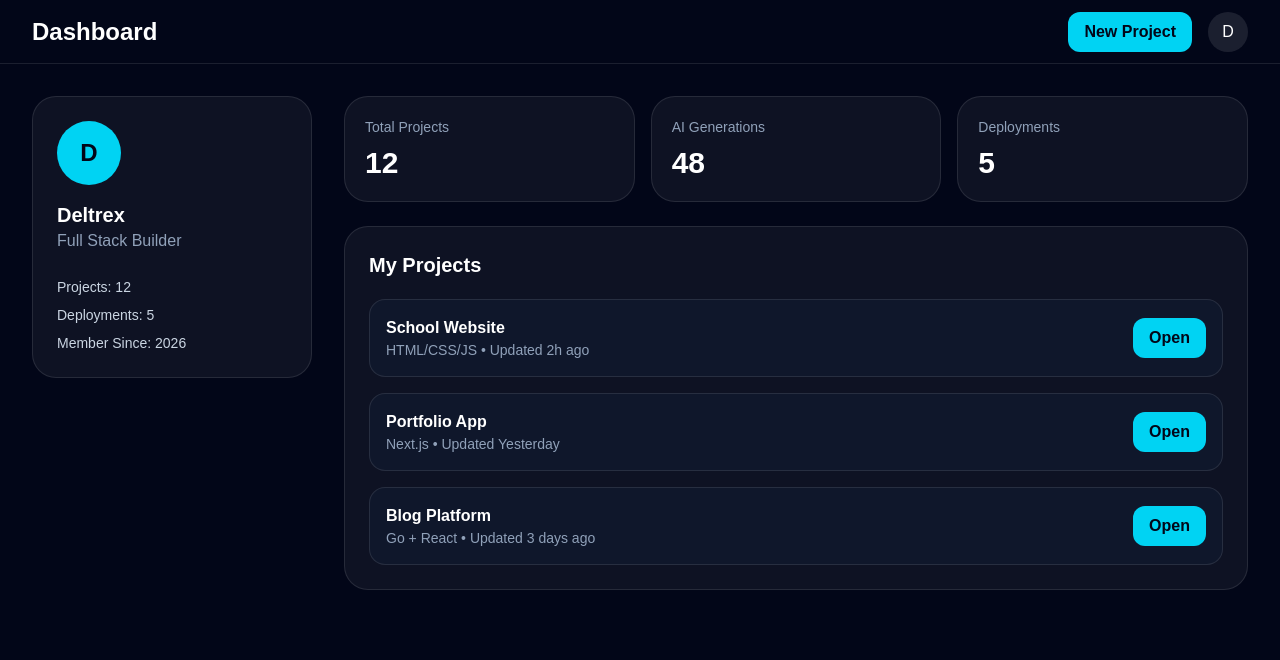
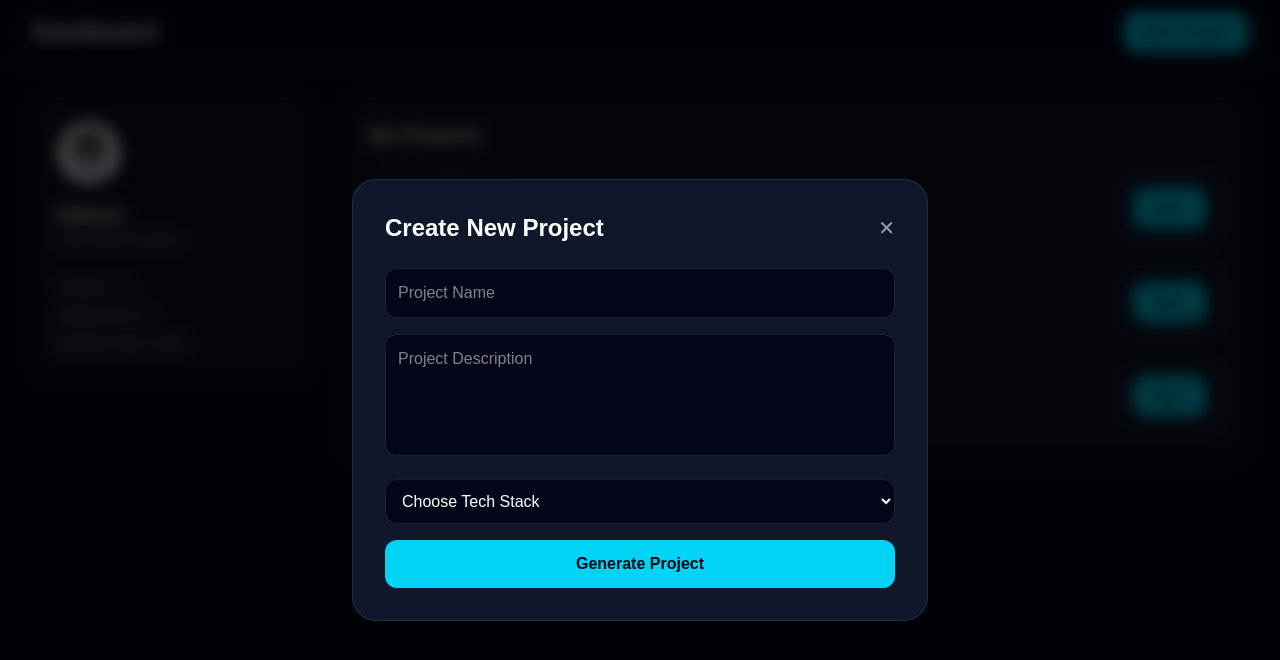
Before and after one commit to deltrexgg/ai-code-editor, a Next.js app: page /dashboard in a window 1280 px wide. Both pictures are taken after a click on the button "New Project". Shown: the top 660 px of the page. Built offline with nearby package versions, Linux system fonts and the light colour scheme.

Commit message:
file structure generation

```diff
--- a/app/code/page.tsx
+++ b/app/code/page.tsx
@@ -9,7 +9,7 @@ export default function DashboardPage() {
 
       {/* Header */}
       <header className="h-14 border-b border-white/10 px-6 flex items-center justify-between shrink-0">
-        <h1 className="font-bold text-xl">AICode Studio</h1>
+        <a href="/dashboard"><h1 className="font-bold text-xl">AICode Studio</h1></a>
 
         <button className="px-4 py-2 rounded-xl bg-cyan-400 text-slate-950 font-semibold">
           Publish
@@ -64,7 +64,7 @@ export default function DashboardPage() {
         <aside
           className={`border-l border-white/10 bg-slate-900 flex flex-col shrink-0 transition-all duration-300 ease-in-out ${
             chatOpen
-              ? "w-[500px] opacity-100"
+              ? "w-125 opacity-100"
               : "w-0 opacity-0 overflow-hidden border-l-0"
           }`}
         >
--- a/app/dashboard/page.tsx
+++ b/app/dashboard/page.tsx
@@ -1,25 +1,75 @@
-export default function DashboardPage(){
+"use client";
+
+import { useState } from "react";
+import Image from "next/image";
+
+export default function DashboardPage() {
+  const [openModal, setOpenModal] = useState(false);
+  const [showFilesModal, setShowFilesModal] = useState(false);
+
+  const [files, setFiles] = useState([
+    "index.html",
+    "about.html",
+    "contact.html",
+    "style.css",
+    "script.js",
+  ]);
+
   const projects = [
-    {name:'School Website', stack:'HTML/CSS/JS', updated:'2h ago'},
-    {name:'Portfolio App', stack:'Next.js', updated:'Yesterday'},
-    {name:'Blog Platform', stack:'Go + React', updated:'3 days ago'},
+    { name: "School Website", stack: "HTML/CSS/JS", updated: "2h ago" },
+    { name: "Portfolio App", stack: "Next.js", updated: "Yesterday" },
+    { name: "Blog Platform", stack: "Go + React", updated: "3 days ago" },
   ];
+
+  const updateFile = (index: number, value: string) => {
+    const updated = [...files];
+    updated[index] = value;
+    setFiles(updated);
+  };
+
+  const removeFile = (index: number) => {
+    setFiles(files.filter((_, i) => i !== index));
+  };
+
+  const addFile = () => {
+    setFiles([...files, "newfile.txt"]);
+  };
 
   return (
     <main className="min-h-screen bg-slate-950 text-white">
+
+      {/* Header */}
       <header className="h-16 border-b border-white/10 px-8 flex items-center justify-between">
         <h1 className="text-2xl font-bold">Dashboard</h1>
+
         <div className="flex items-center gap-4">
-          <button className="px-4 py-2 rounded-xl bg-cyan-400 text-slate-950 font-bold">New Project</button>
-          <div className="w-10 h-10 rounded-full bg-white/10 flex items-center justify-center">D</div>
+          <button
+            onClick={() => setOpenModal(true)}
+            className="px-4 py-2 rounded-xl bg-cyan-400 text-slate-950 font-bold"
+          >
+            New Project
+          </button>
         </div>
       </header>
 
+      {/* Main */}
       <section className="max-w-7xl mx-auto p-8 grid md:grid-cols-4 gap-8">
+
+        {/* Profile */}
         <aside className="md:col-span-1 rounded-3xl border border-white/10 bg-white/5 p-6 h-fit">
-          <div className="w-16 h-16 rounded-full bg-cyan-400 text-slate-950 font-bold flex items-center justify-center text-2xl">D</div>
+          <div className="w-16 h-16 rounded-full overflow-hidden border border-white/10">
+            <Image
+              src="/profile.svg"
+              alt="Profile"
+              width={64}
+              height={64}
+              className="w-full h-full object-cover"
+            />
+        </div>
+
           <h2 className="mt-4 text-xl font-bold">Deltrex</h2>
           <p className="text-slate-400">Full Stack Builder</p>
+
           <div className="mt-6 space-y-2 text-sm text-slate-300">
             <p>Projects: 12</p>
             <p>Deployments: 5</p>
@@ -27,38 +77,159 @@ export default function DashboardPage(){
           </div>
         </aside>
 
-        <div className="md:col-span-3 space-y-6">
-          <div className="grid md:grid-cols-3 gap-4">
-            <div className="p-5 rounded-3xl bg-white/5 border border-white/10">
-              <p className="text-slate-400 text-sm">Total Projects</p>
-              <h3 className="text-3xl font-bold mt-2">12</h3>
+        {/* Projects */}
+        <div className="md:col-span-3 rounded-3xl border border-white/10 bg-white/5 p-6">
+          <h2 className="text-xl font-bold mb-5">My Projects</h2>
+
+          <div className="space-y-4">
+            {projects.map((p) => (
+              <div
+                key={p.name}
+                className="p-4 rounded-2xl bg-slate-900 border border-white/10 flex items-center justify-between"
+              >
+                <div>
+                  <h3 className="font-semibold">{p.name}</h3>
+                  <p className="text-sm text-slate-400">
+                    {p.stack} • Updated {p.updated}
+                  </p>
+                </div>
+
+                <a
+                  href="/code"
+                  className="px-4 py-2 rounded-xl bg-cyan-400 text-slate-950 font-bold"
+                >
+                  Open
+                </a>
+              </div>
+            ))}
+          </div>
+        </div>
+      </section>
+
+      {/* Modal 1 - New Project */}
+      {openModal && (
+        <div className="fixed inset-0 bg-black/70 backdrop-blur-sm flex items-center justify-center z-50 p-4">
+          <div className="w-full max-w-xl rounded-3xl bg-slate-900 border border-white/10 p-8">
+
+            <div className="flex items-center justify-between mb-6">
+              <h2 className="text-2xl font-bold">Create New Project</h2>
+
+              <button
+                onClick={() => setOpenModal(false)}
+                className="text-slate-400 hover:text-white text-xl"
+              >
+                ✕
+              </button>
             </div>
-            <div className="p-5 rounded-3xl bg-white/5 border border-white/10">
-              <p className="text-slate-400 text-sm">AI Generations</p>
-              <h3 className="text-3xl font-bold mt-2">48</h3>
-            </div>
-            <div className="p-5 rounded-3xl bg-white/5 border border-white/10">
-              <p className="text-slate-400 text-sm">Deployments</p>
-              <h3 className="text-3xl font-bold mt-2">5</h3>
-            </div>
-          </div>
 
-          <div className="rounded-3xl border border-white/10 bg-white/5 p-6">
-            <h2 className="text-xl font-bold mb-5">My Projects</h2>
             <div className="space-y-4">
-              {projects.map((p) => (
-                <div key={p.name} className="p-4 rounded-2xl bg-slate-900 border border-white/10 flex items-center justify-between">
-                  <div>
-                    <h3 className="font-semibold">{p.name}</h3>
-                    <p className="text-sm text-slate-400">{p.stack} • Updated {p.updated}</p>
-                  </div>
-                  <a href="/code" className="px-4 py-2 rounded-xl bg-cyan-400 text-slate-950 font-bold">Open</a>
-                </div>
-              ))}
+              <input
+                placeholder="Project Name"
+                className="w-full p-3 rounded-xl bg-slate-950 border border-white/10"
+              />
+
+              <textarea
+                rows={4}
+                placeholder="Project Description"
+                className="w-full p-3 rounded-xl bg-slate-950 border border-white/10 resize-none"
+              />
+
+              <select className="w-full p-3 rounded-xl bg-slate-950 border border-white/10">
+                <option>Choose Tech Stack</option>
+                <option>HTML / CSS / JS</option>
+                <option>Next.js</option>
+                <option>React</option>
+                <option>Go</option>
+              </select>
+
+              <button
+                onClick={() => {
+                  setOpenModal(false);
+                  setShowFilesModal(true);
+                }}
+                className="w-full p-3 rounded-xl bg-cyan-400 text-slate-950 font-bold"
+              >
+                Generate Project
+              </button>
             </div>
           </div>
         </div>
-      </section>
+      )}
+
+      {/* Modal 2 - AI File Structure */}
+      {showFilesModal && (
+  <div className="fixed inset-0 bg-black/80 backdrop-blur-sm flex items-center justify-center z-50 p-4">
+
+    <div className="w-full max-w-2xl rounded-3xl bg-slate-900 border border-white/10 shadow-2xl p-8">
+
+      {/* Header */}
+      <div className="flex items-center justify-between mb-6">
+        <div>
+          <h2 className="text-2xl font-bold">AI Generated File Structure</h2>
+          <p className="text-slate-400 text-sm mt-1">
+            Review, rename, remove or add files before coding.
+          </p>
+        </div>
+
+        <button
+          onClick={() => setShowFilesModal(false)}
+          className="w-10 h-10 rounded-xl bg-white/5 hover:bg-white/10 text-xl"
+        >
+          ✕
+        </button>
+      </div>
+
+      {/* File List */}
+      <div className="space-y-3 max-h-105 overflow-auto pr-1">
+
+        {files.map((file, index) => (
+          <div
+            key={index}
+            className="flex items-center gap-3 p-3 rounded-2xl bg-slate-950 border border-white/10"
+          >
+            {/* File Icon */}
+            <div className="text-xl">📄</div>
+
+            {/* Input */}
+            <input
+              value={file}
+              onChange={(e) => updateFile(index, e.target.value)}
+              className="flex-1 bg-transparent outline-none text-white"
+            />
+
+            {/* Delete */}
+            <button
+              onClick={() => removeFile(index)}
+              className="w-10 h-10 rounded-xl bg-red-500/20 hover:bg-red-500 text-lg"
+            >
+              ❌
+            </button>
+          </div>
+        ))}
+
+      </div>
+
+      {/* Bottom Actions */}
+      <div className="mt-6 space-y-3">
+
+        <button
+          onClick={addFile}
+          className="w-full p-3 rounded-2xl border border-white/10 hover:bg-white/5 font-medium"
+        >
+          + Add New File
+        </button>
+
+        <button
+          onClick={() => window.location.href = "/code"}
+          className="w-full p-3 rounded-2xl bg-cyan-400 text-slate-950 font-bold hover:scale-[1.02] transition"
+        >
+          Start Coding →
+        </button>
+
+      </div>
+    </div>
+  </div>
+)}
     </main>
-  )
+  );
 }
```
Also changed, not shown: public/profile.svg (added).
